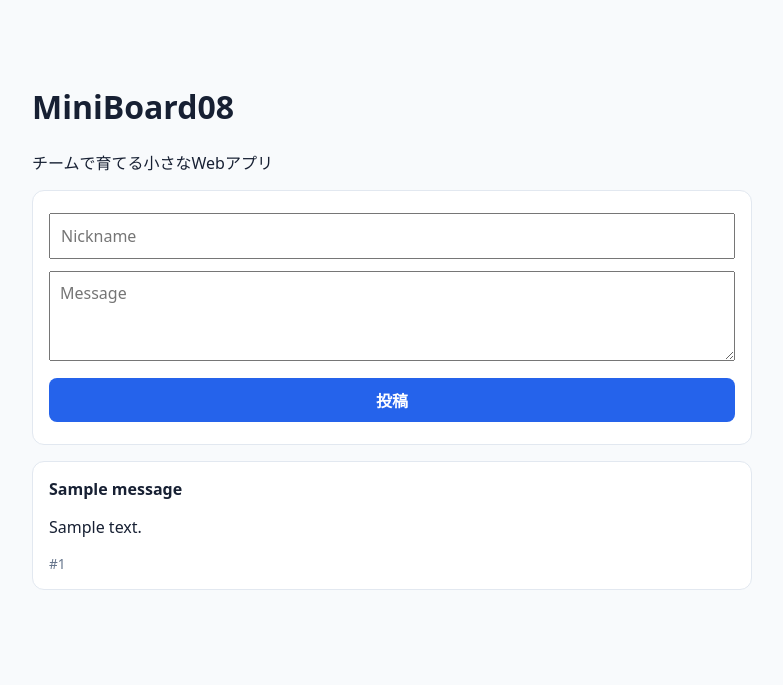
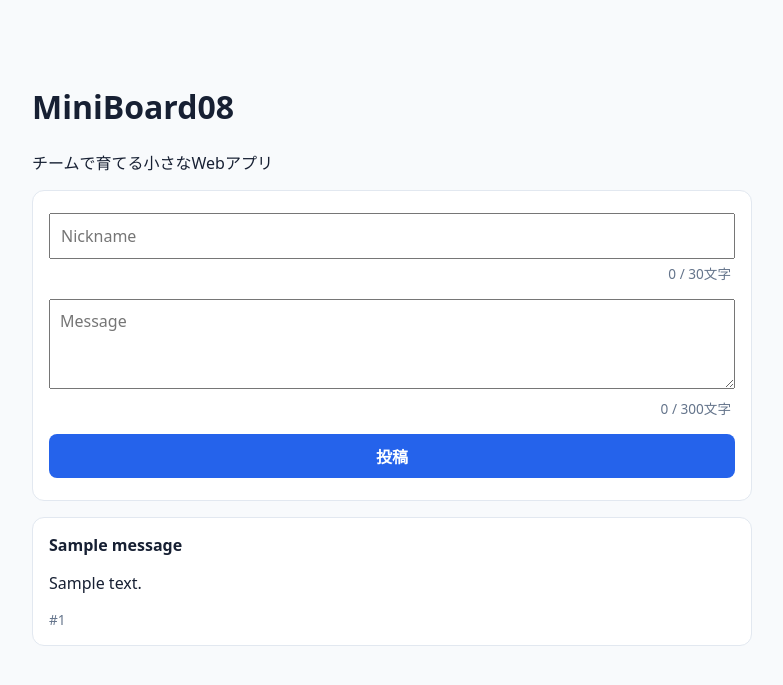
Before and after one commit to B246923-Yuki-Ono/infoexp3-team08, a Flask app: page / in a window 1280 px wide. Shown: the top 685 px of the page, without its empty margins (248-1031 px from the left). Run offline with Flask 3, Linux system fonts and the light colour scheme; tables that the repository leaves empty hold one stand-in row (values such as "Sample post").

Commit message:
Add character count display

```diff
--- a/static/app.js
+++ b/static/app.js
@@ -1,3 +1,70 @@
-async function loadMessages(){const r=await fetch('/api/messages');const xs=await r.json();document.querySelector('#messages').innerHTML=xs.map(x=>`<article class="message"><b>${escapeHtml(x.name)}</b><p>${escapeHtml(x.message)}</p><div class="meta">#${x.id}</div></article>`).join('')}
-function escapeHtml(s){const d=document.createElement('div');d.textContent=s;return d.innerHTML}
-document.querySelector('#form').addEventListener('submit',async e=>{e.preventDefault();const name=document.querySelector('#name').value;const message=document.querySelector('#message').value;const r=await fetch('/api/messages',{method:'POST',headers:{'Content-Type':'application/json'},body:JSON.stringify({name,message})});document.querySelector('#status').textContent=r.ok?'投稿しました':'投稿に失敗しました';if(r.ok){document.querySelector('#message').value='';await loadMessages()}});loadMessages();
+async function loadMessages() {
+    const r = await fetch('/api/messages');
+    const xs = await r.json();
+
+    document.querySelector('#messages').innerHTML =
+        xs.map(x => `
+            <article class="message">
+                <b>${escapeHtml(x.name)}</b>
+                <p>${escapeHtml(x.message)}</p>
+                <div class="meta">#${x.id}</div>
+            </article>
+        `).join('');
+}
+
+function escapeHtml(s) {
+    const d = document.createElement('div');
+    d.textContent = s;
+    return d.innerHTML;
+}
+
+// 文字数を更新する関数
+function updateCount(inputId, countId, maxLength) {
+    const input = document.querySelector(inputId);
+    const count = document.querySelector(countId);
+
+    const currentLength = input.value.length;
+
+    count.textContent = `${currentLength} / ${maxLength}文字`;
+}
+
+// 入力時に文字数を更新
+document.querySelector('#name').addEventListener('input', () => {
+    updateCount('#name', '#name-count', 30);
+});
+
+document.querySelector('#message').addEventListener('input', () => {
+    updateCount('#message', '#message-count', 300);
+});
+
+// 初期表示
+updateCount('#name', '#name-count', 30);
+updateCount('#message', '#message-count', 300);
+
+// 投稿処理
+document.querySelector('#form').addEventListener('submit', async e => {
+    e.preventDefault();
+
+    const name = document.querySelector('#name').value;
+    const message = document.querySelector('#message').value;
+
+    const r = await fetch('/api/messages', {
+        method: 'POST',
+        headers: { 'Content-Type': 'application/json' },
+        body: JSON.stringify({ name, message })
+    });
+
+    document.querySelector('#status').textContent =
+        r.ok ? '投稿しました' : '投稿に失敗しました';
+
+    if (r.ok) {
+        document.querySelector('#message').value = '';
+
+        // 投稿後に文字数もリセット
+        updateCount('#message', '#message-count', 300);
+
+        await loadMessages();
+    }
+});
+
+loadMessages();
--- a/static/style.css
+++ b/static/style.css
@@ -1 +1,3 @@
 body{font-family:system-ui,sans-serif;background:#f8fafc;color:#172033;margin:0}main{max-width:720px;margin:40px auto;padding:24px}form,.message{background:white;border:1px solid #e2e8f0;border-radius:12px;padding:16px;margin:14px 0}input,textarea,button{font:inherit;width:100%;padding:10px;margin:6px 0;box-sizing:border-box}textarea{min-height:90px}button{background:#2563eb;color:white;border:0;border-radius:8px;font-weight:700}.meta{color:#64748b;font-size:.85rem}
+/* 文字数カウンター */
+.char-count {text-align: right;color: #64748b;font-size: 0.85rem;margin: -2px 4px 10px;}
--- a/templates/index.html
+++ b/templates/index.html
@@ -1 +1 @@
-<!doctype html><html lang="ja"><head><meta charset="utf-8"><meta name="viewport" content="width=device-width,initial-scale=1"><title>MiniBoard08</title><link rel="stylesheet" href="/static/style.css"></head><body><main><h1>MiniBoard08</h1><p>チームで育てる小さなWebアプリ</p><form id="form"><input id="name" maxlength="30" placeholder="Nickname" required><textarea id="message" maxlength="300" placeholder="Message" required></textarea><button>投稿</button></form><p id="status"></p><section id="messages"></section></main><script src="/static/app.js"></script></body></html>
+<!doctype html><html lang="ja"><head><meta charset="utf-8"><meta name="viewport" content="width=device-width,initial-scale=1"><title>MiniBoard08</title><link rel="stylesheet" href="/static/style.css"></head><body><main><h1>MiniBoard08</h1><p>チームで育てる小さなWebアプリ</p><form id="form"><input id="name" maxlength="30" placeholder="Nickname" required><p id="name-count" class="char-count">0 / 30文字</p>    <textarea id="message" maxlength="300" placeholder="Message" required></textarea><p id="message-count" class="char-count">0 / 300文字</p><button>投稿</button></form><p id="status"></p><section id="messages"></section></main><script src="/static/app.js"></script></body></html>
```
